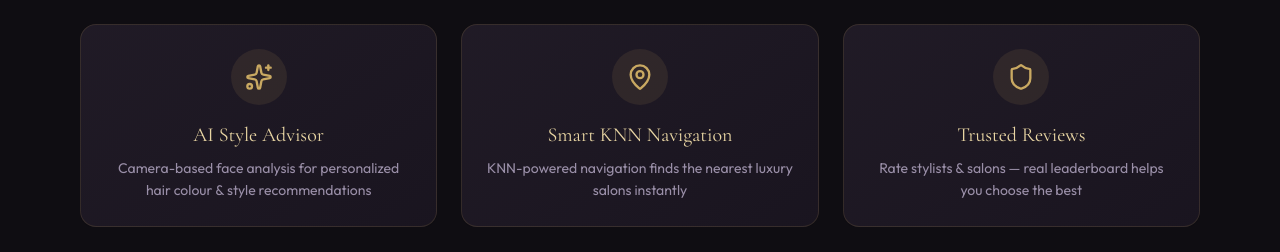
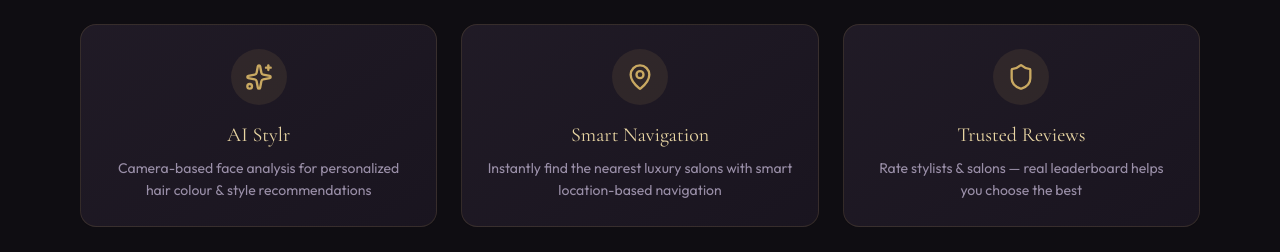
Before and after one commit to hariharln28/Luxeluru, a React (Vite) app: page / in a window 1280 px wide. Shown: the part 800-1052 px from the top of the page. Built offline with nearby package versions, Linux system fonts and the light colour scheme; no server answers.

Commit message:
feat: rename AI Style Advisor to AI Stylr and Smart KNN Navigation to Smart Navigation

```diff
--- a/src/i18n/translations.ts
+++ b/src/i18n/translations.ts
@@ -226,8 +226,8 @@ const en: Record<TranslationKey, string> = {
   heroTitle: 'Discover Bengaluru\'s Finest Salons',
   heroSubtitle: 'AI-powered styling, smart navigation, and curated luxury beauty experiences tailored for you.',
   exploreSalons: 'Explore Salons',
-  aiPowered: 'AI Style Advisor',
-  smartNav: 'Smart KNN Navigation',
+  aiPowered: 'AI Stylr',
+  smartNav: 'Smart Navigation',
   trustedBy: 'Trusted by 10,000+ Bengaluru residents',
   selectServices: 'Select Services',
   total: 'Total',
--- a/src/pages/LandingPage.tsx
+++ b/src/pages/LandingPage.tsx
@@ -52,7 +52,7 @@ export function LandingPage() {
         <div className="grid gap-4 sm:gap-6 sm:grid-cols-3">
           {[
             { icon: Sparkles, title: tr('aiPowered'), desc: 'Camera-based face analysis for personalized hair colour & style recommendations' },
-            { icon: MapPin, title: tr('smartNav'), desc: 'KNN-powered navigation finds the nearest luxury salons instantly' },
+            { icon: MapPin, title: tr('smartNav'), desc: 'Instantly find the nearest luxury salons with smart location-based navigation' },
             { icon: Shield, title: 'Trusted Reviews', desc: 'Rate stylists & salons — real leaderboard helps you choose the best' },
           ].map(({ icon: Icon, title, desc }) => (
             <div key={title} className="luxe-card p-6 text-center">
--- a/src/pages/NavigatorPage.tsx
+++ b/src/pages/NavigatorPage.tsx
@@ -32,7 +32,7 @@ export function NavigatorPage() {
             src={`https://www.openstreetmap.org/export/embed.html?bbox=${loc.lng - 0.15}%2C${loc.lat - 0.1}%2C${loc.lng + 0.15}%2C${loc.lat + 0.1}&layer=mapnik&marker=${loc.lat}%2C${loc.lng}`}
           />
           <div className="absolute bottom-3 left-3 rounded-lg bg-black/70 px-3 py-1.5 text-xs backdrop-blur">
-            📍 Your location · KNN ranking active
+            📍 Your location · Smart Navigation active
           </div>
         </div>
       </div>
```
